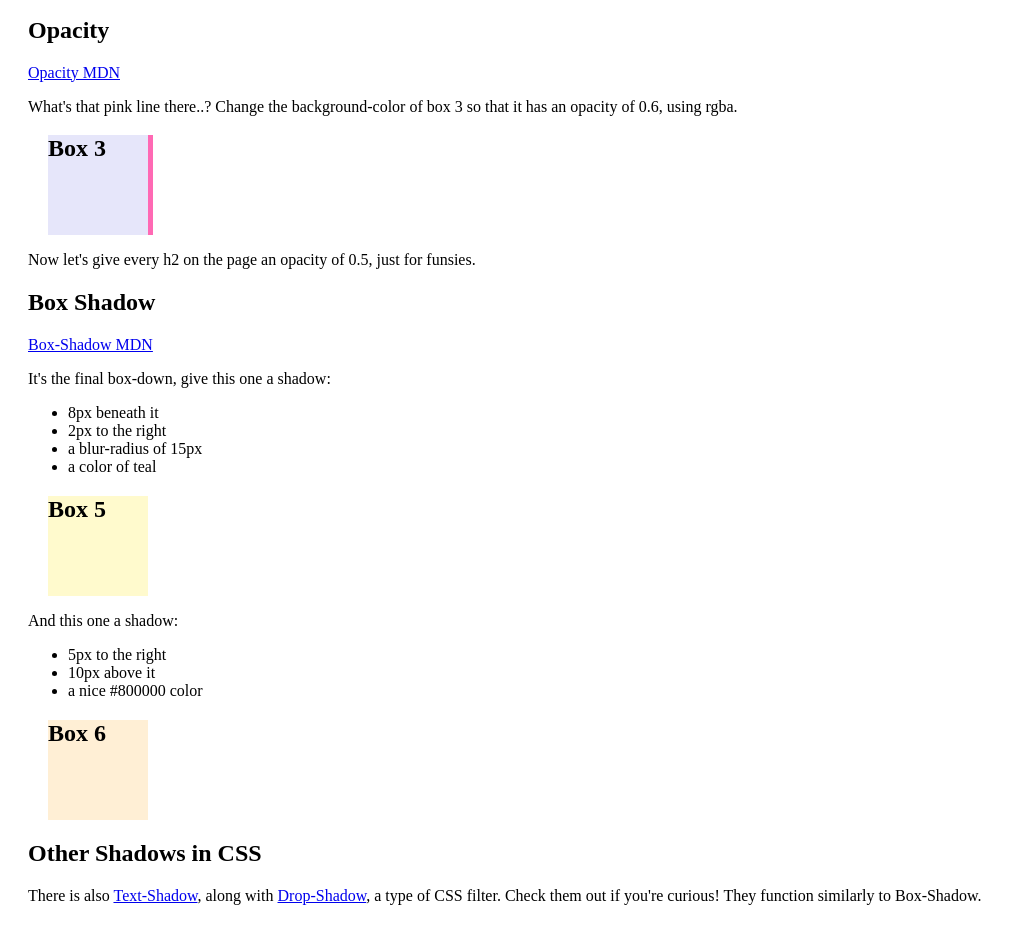
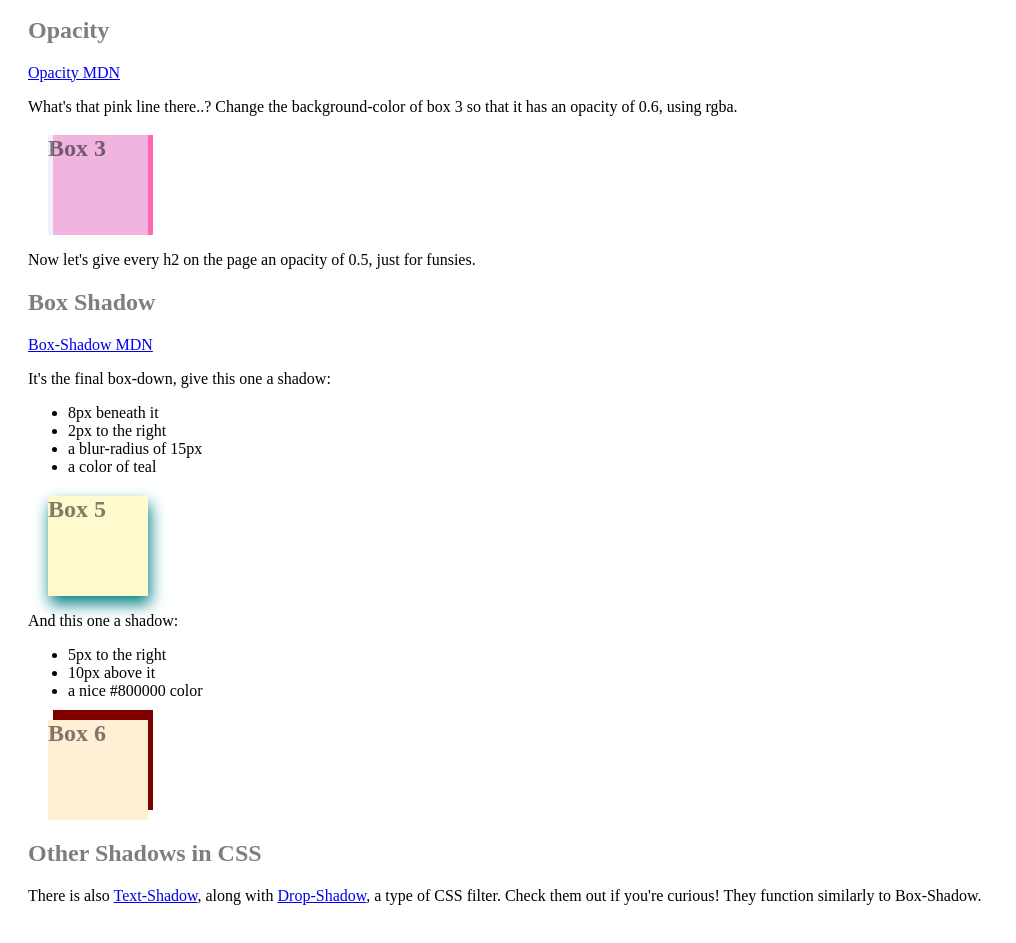
Before and after one commit to jagLas/week7-HTML-CSS, a plain HTML site: page practice-for-week-07-css-colors-borders-and-shadows/index.html in a window 1280 px wide. Shown: the part 1101-2044 px from the top of the page, without its empty margins (0-1016 px from the left). Drawn offline with Linux system fonts and the light colour scheme.

Commit message:
finished practice

```diff
--- a/practice-for-week-07-css-colors-borders-and-shadows/main.css
+++ b/practice-for-week-07-css-colors-borders-and-shadows/main.css
@@ -1,3 +1,7 @@
+h2 {
+  opacity: .5;
+}
+
 .box1 {
   background-color: blueviolet;
   border: 5px solid blue;
@@ -20,15 +24,19 @@
 }
 
 .box3 {
-  background-color: lavender;
+  /* background-color: lavender;
+  opacity: .6; */
+  background-color: rgba(230, 230, 250, .6);
 }
 
 .box5 {
   background-color: lemonchiffon;
+  box-shadow: 2px 8px 15px teal;
 }
 
 .box6 {
   background-color: papayawhip;
+  box-shadow: 5px -10px #800000;
 }
 
 
```
